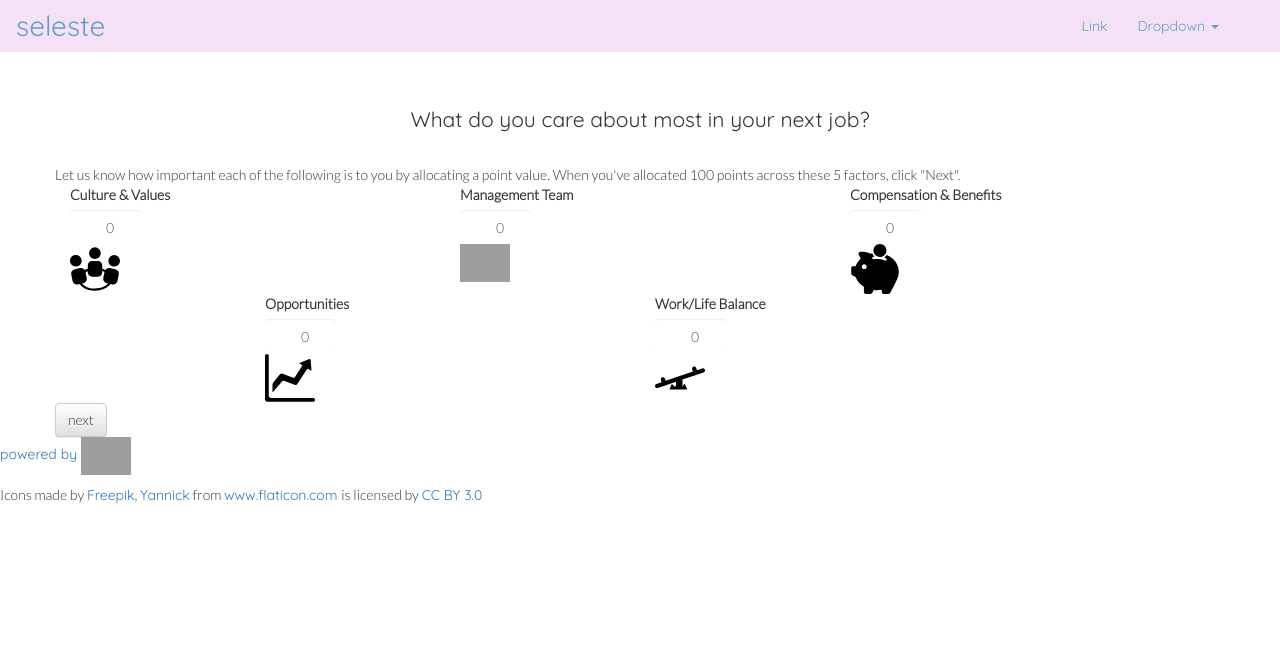
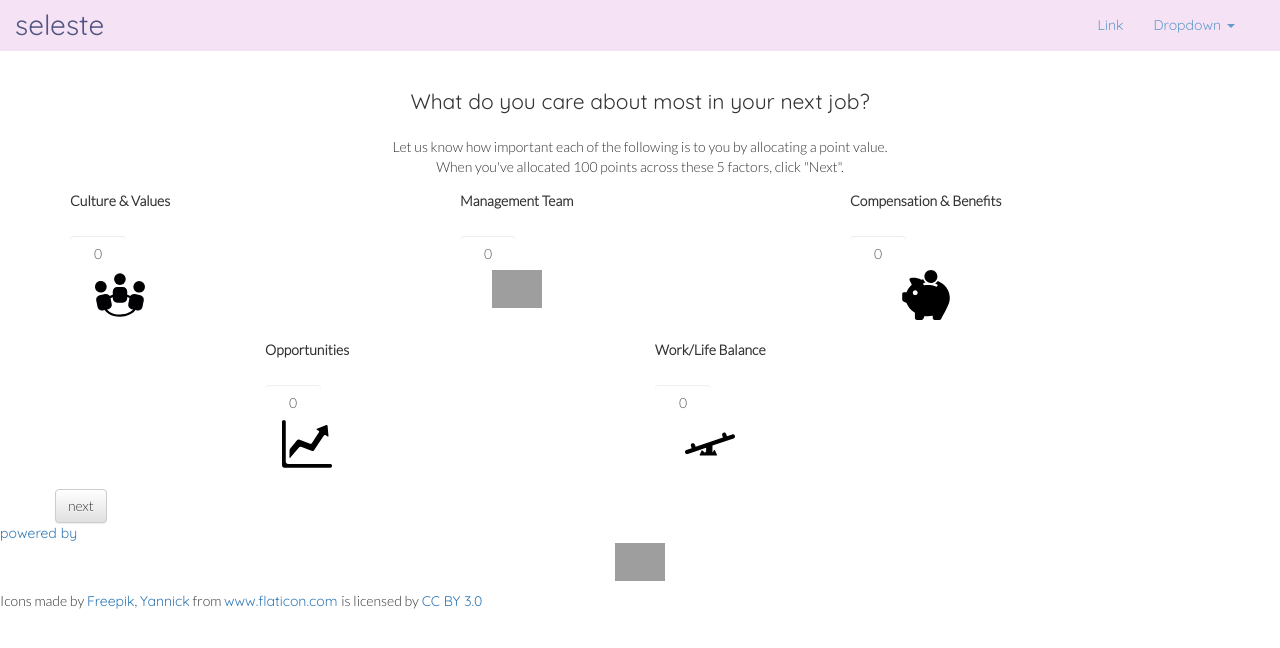
Before and after one commit to eleanorstrib/seleste.io, a Django app: page / in a window 1280 px wide. Shown: the top 648 px of the page. Run offline with Django 3.2, Linux system fonts and the light colour scheme; some libraries are stand-ins or nearby versions; grey boxes are pictures that could not be loaded.

Commit message:
added some styling

```diff
--- a/search/templates/search/companies.html
+++ b/search/templates/search/companies.html
@@ -6,18 +6,18 @@
 <script type="text/javascript" src="../static/scripts/secret.js"></script>
 <script type="text/javascript" src="/static/scripts/js.cookie.js"></script>
 <script type="text/javascript" src="../static/scripts/companyselection.js"></script>
-
+<link rel="stylesheet" type="text/css" href="../static/styles/style.css"></script>
 <div class="container">
 	<div class="row">
 		<div class="col-md-4"></div>
-		<div class="col-md-4">
+		<div class="col-md-4 title-row">
 			Which companies are you interested in?
 		</div>
 		<div class="col-md-4"></div>
 	</div>
 	<div class="row">
 		<div class="col-md-2"></div>
-		<div class="col-md-8">
+		<div class="col-md-8 total-msg">
 			Get a ranked list, based on your priorities, for up to 3 companies using the search boxes below.
 		</div>
 		<div class="col-md-2"></div>
--- a/search/templates/search/index.html
+++ b/search/templates/search/index.html
@@ -11,28 +11,28 @@
 	</div>
 
 	<div class="row total-msg">
-	Let us know how important each of the following is to you by allocating a point value.  When you've allocated 100 points across these 5 factors, click "Next".
+	Let us know how important each of the following is to you by allocating a point value. <br /> When you've allocated 100 points across these 5 factors, click "Next".
 	</div>
 
 	<form class="form-inline" id="priorities-form" action="" method="get">
 
 		<div class="row">
 			<div class="col-md-4">
-				<div class="form-group">
+				<div class="form-group priorities-grid">
 					<label for="culture and values">Culture & Values</label><br/>
 					<input type="number" class="form-control" value= "0" id="culturevalues" name="culturevalues" min="0" max="100" required><br />
 					<img src="../static/images/culture.svg" alt="culture and values" id="culturevalues" /><br />
 				</div>
 			</div>
 			<div class="col-md-4">
-				<div class="form-group">
+				<div class="form-group priorities-grid">
 					<label for="management team">Management Team</label><br />
 					<input type="number" class="form-control" value= "0" id="management" name="management" min="0" max="100" required> <br />
 					<img src="../static/images/management.svg" alt="management" id="management"/><br />
 				</div>
 			</div>
 			<div class="col-md-4">
-				<div class="form-group">
+				<div class="form-group priorities-grid">
 					<label for="compensation and benefits">Compensation & Benefits</label><br />
 					<input type="number" class="form-control"value= "0" id="compensationbenefits" name="compensationbenefits"min="0" max="100" required><br />
 					<img src="../static/images/compensation.svg" alt="compensation" id="compensationbenefits" /><br />
@@ -43,14 +43,14 @@
 		<div class="row">
 			<div class="col-md-2"></div>
 			<div class="col-md-4">
-				<div class="form-group">
+				<div class="form-group priorities-grid">
 					<label for="opportunities">Opportunities</label><br />
 					<input type="number" class="form-control"  value= "0" id="opportunities" name="opportunities" min="0" max="100" required><br />
 					<img src="../static/images/opportunities.svg" alt="opportunities" id="opportunities"/><br />
 				</div>
 			</div>
 			<div class="col-md-4">
-				<div class="form-group">
+				<div class="form-group priorities-grid">
 					<label for="work/life balance">Work/Life Balance</label><br />
 					<input type="number" class="form-control" value= "0" id="worklifebalance" name="worklifebalance" min="0" max="100" required><br />
 					<img src="../static/images/balance.svg" alt="work/life balance" id="worklifebalance"/><br />
--- a/static/styles.css
+++ b/static/styles.css
@@ -1,7 +1,7 @@
 
 
 body {
-
+	padding-top: 65px;
 	font-family: 'Lato', sans-serif;
 }
 
@@ -9,6 +9,10 @@ body {
 	background-color: #F2D8F2;
 	border-radius: 0px;
 	opacity: 0.75;
+}
+
+a.navbar-brand {
+	color: #181B59;
 }
 
 a {
@@ -28,19 +32,50 @@ a {
 input[type='number'] {
 	border-width: 0px;
 	border: none;
-	text-align: right;
+	text-align: center;
+	width: 30px;
+	-webkit-appearance: none;
+    -moz-appearance: none;
+    appearance:none;
+}
+
+input::-webkit-outer-spin-button,
+input::-webkit-inner-spin-button {
+    /* display: none; <- Crashes Chrome on hover */
+    -webkit-appearance: none;
+    margin: 0; /* <-- Apparently some margin are still there even though it's hidden */
 }
 
 img  {
 	max-width: 100%;
     height: auto;
 	width: 50px;
+		margin-left: auto;
+    margin-right: auto;
 }
 
 .title-text {
 	font-family: 'Quicksand', sans-serif;
 	font-size: 1.5em;
-	padding: 1.5em;
+	padding: 1em;
 	text-align: center;
 }
+
+.total-msg {
+	text-align: center;
+	padding-bottom: 1em;
+}
+
+.priorities-grid, input[type="number"], img, label {
+	margin-left:auto;
+	margin-right:auto;
+    display: block;
+   /* top: 50%;
+    left: 50%;
+    margin-right: -50%;
+    transform: translate(-50%, -50%)*/
+
+}
+
+
 /*#F2D8F2*/
--- a/templates/base.html
+++ b/templates/base.html
@@ -12,7 +12,7 @@
 
 <body>
 
-<nav class="navbar">
+<nav class="navbar navbar-fixed-top">
   <div class="container-fluid">
     <div class="navbar-header">
       <button type="button" class="navbar-toggle collapsed" data-toggle="collapse" data-target="#bs-example-navbar-collapse-1" aria-expanded="false">
```
